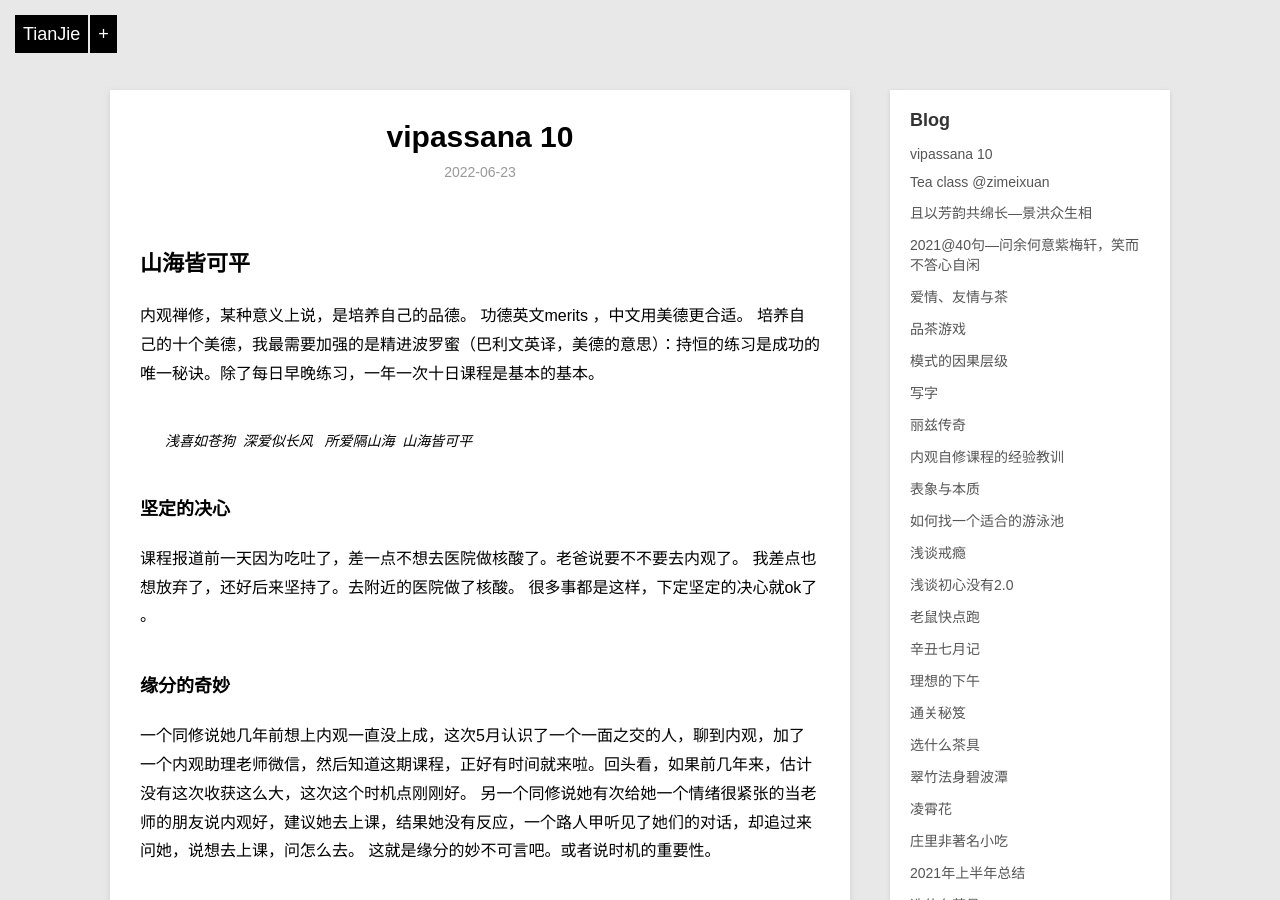
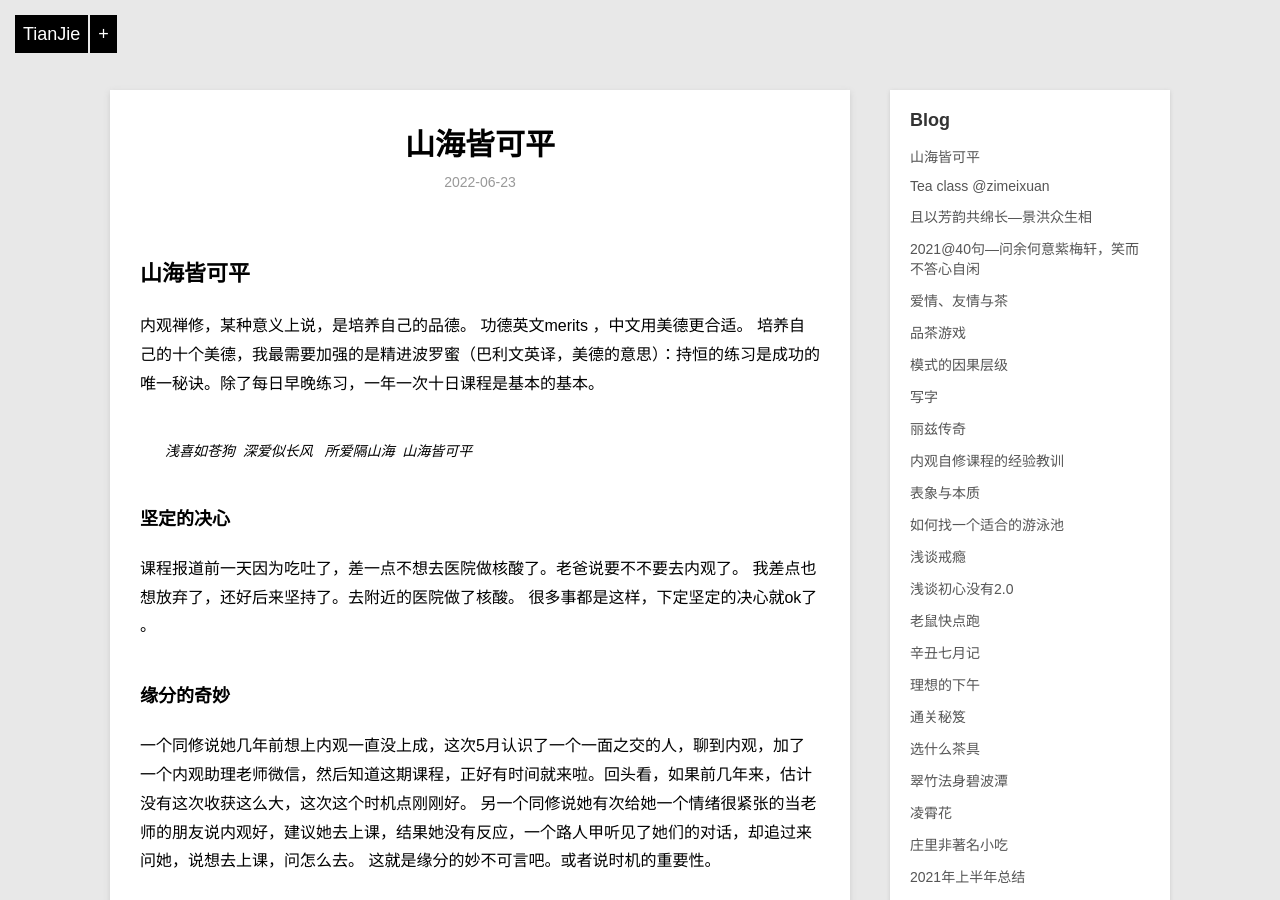
Before and after one commit to violettianjie/violettianjie.github.io, a Jekyll site: the page built from _posts/blog/2022-06-23-vipassana10.md, in a window 1280 px wide and 900 px high. Built offline with Jekyll 4.4.1, drawn with Linux system fonts in a browser that asks for light colours; part of the change alters nothing that is shown.

Commit message:
Update 2022-06-23-vipassana10.md

```diff
--- a/_posts/blog/2022-06-23-vipassana10.md
+++ b/_posts/blog/2022-06-23-vipassana10.md
@@ -1,7 +1,7 @@
 ---
 layout: post
-title: " vipassana 10 "
-description: "山海皆可平"
+title: " 山海皆可平 "
+description: "第10次 10日内观禅修小记"
 category: blog
 ---
 
```
